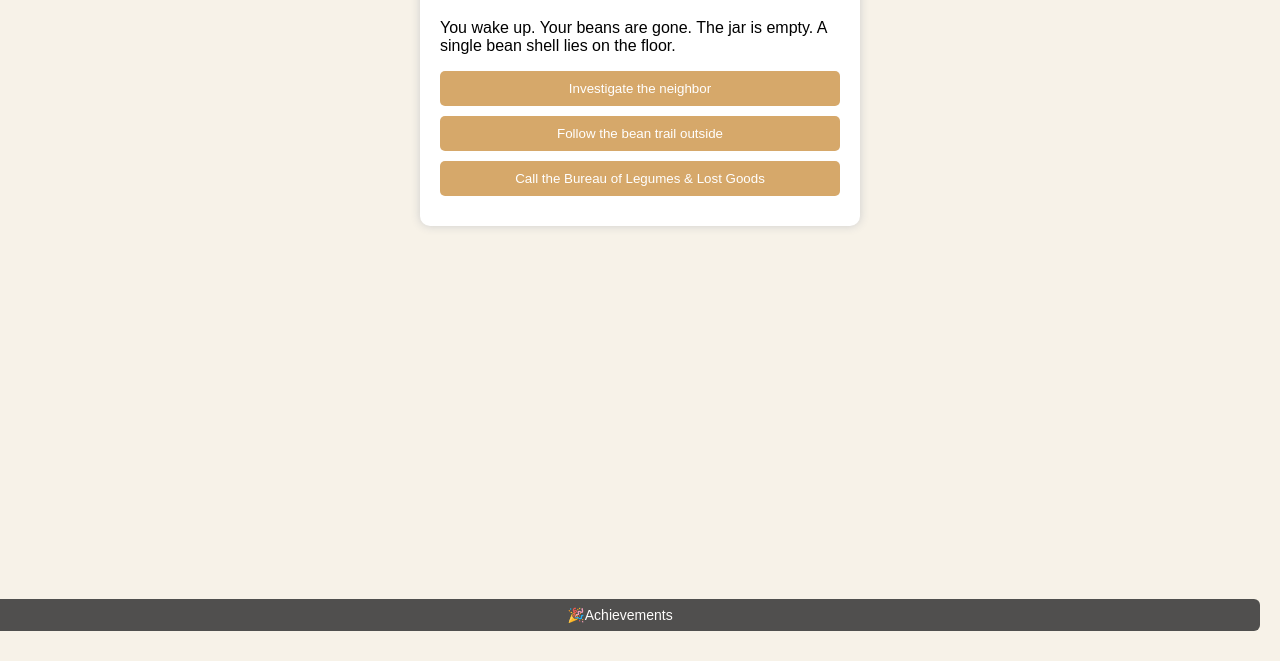
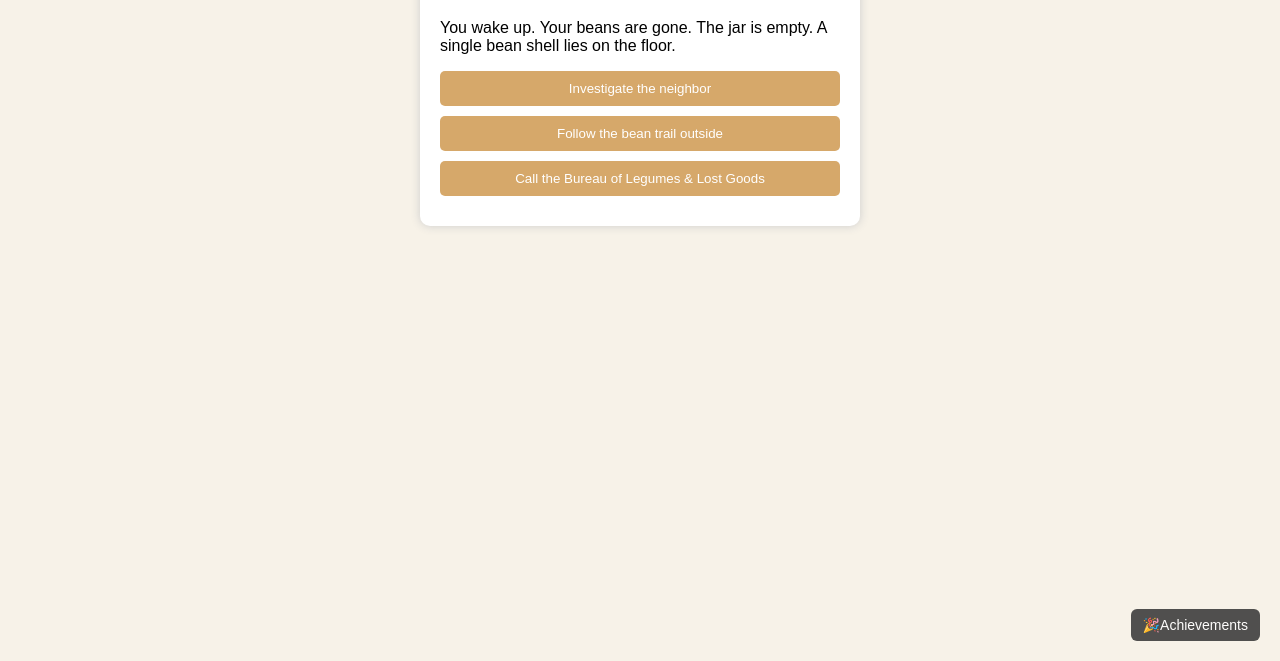
Before and after one commit to verywaffles/someone-stole-my-beans, a plain HTML site: page index.html in a window 1280 px wide. Shown: the part 139-800 px from the top of the page. Drawn offline with Linux system fonts and the light colour scheme.

Commit message:
Enhance button styles and add achievement popup
Added styles for default button and achievements button.

```diff
--- a/style.css
+++ b/style.css
@@ -14,6 +14,7 @@ body {
   box-shadow: 0 0 10px #ccc;
 }
 
+/* Default button style (for choices) */
 button {
   display: block;
   margin: 10px 0;
@@ -25,6 +26,8 @@ button {
   border-radius: 5px;
   cursor: pointer;
 }
+
+/* Achievement popup */
 .achievement-popup {
   position: fixed;
   bottom: 20px;
@@ -42,17 +45,27 @@ button {
   from { opacity: 0; transform: translateY(10px); }
   to { opacity: 0.9; transform: translateY(0); }
 }
+
+/* ⭐ Achievements button override */
 #achievementsButton {
   position: fixed;
   bottom: 20px;
   right: 20px;
+
+  /* Override global button styles */
+  width: auto;
+  display: inline-block;
+  margin: 0;
+
   padding: 8px 12px;
   font-size: 14px;
+
   background-color: #333;
   color: white;
   border: none;
   border-radius: 6px;
   cursor: pointer;
+
   opacity: 0.85;
   transition: opacity 0.2s, transform 0.2s;
 }
```
